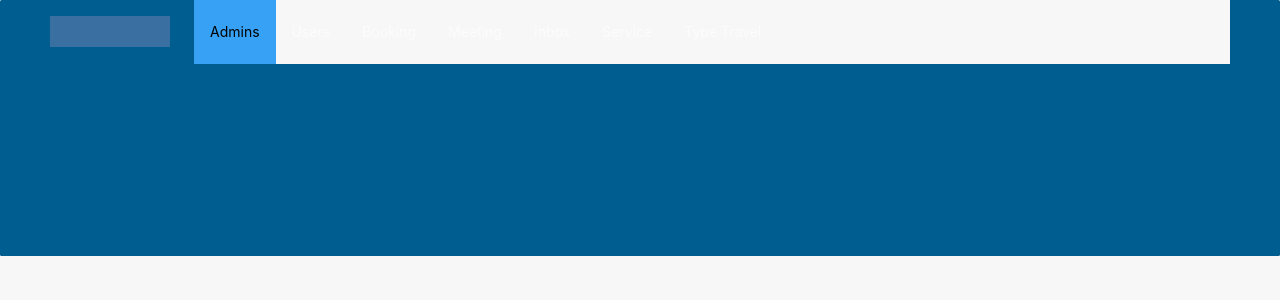
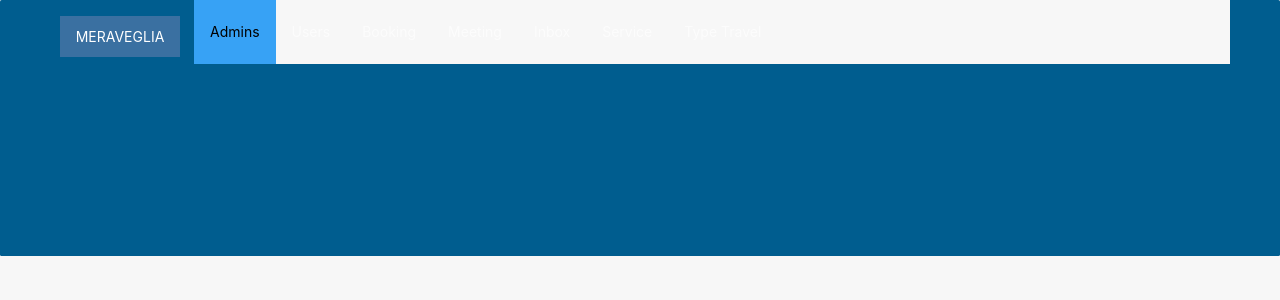
Before and after one commit to Fatenkh7/Real-client-project-FRONTEND, a React (Create React App) app: page /dashboard in a window 1280 px wide. Shown: the top 300 px of the page. Built offline with nearby package versions, Linux system fonts and the light colour scheme.

Commit message:
edit the header

```diff
--- a/src/components/DashboardNav/index.js
+++ b/src/components/DashboardNav/index.js
@@ -20,17 +20,23 @@ export default function DashboardNav() {
           style={{
             float: "left",
             width: 120,
-            height: 31,
-            margin: "16px 24px 16px 0",
+            height: 41,
+            margin: "16px 14px 26px 10px",
             background: "#3a70a1",
+            textAlign: "center",
+            display: "flex",
+            justifyContent: "center",
+            alignItems: "center",
+            color: "#fff",
           }}
-        />
+        >
+          MERAVEGLIA
+        </div>
         <Menu
           theme="dark"
           mode="horizontal"
           defaultSelectedKeys={["1"]}
-          style={{ background: "#f7f7f7",
-        color:"#000000" }}
+          style={{ background: "#f7f7f7", color: "#000000" }}
         >
           <Menu.Item key="1">
             <Link to="/dashboard/admin">Admins</Link>
@@ -56,8 +62,8 @@ export default function DashboardNav() {
             </Menu.Item>
           </Menu.SubMenu>
           <Menu.Item key="8">
-              <Link to="/dashboard/type-travel">Type Travel</Link>
-            </Menu.Item>
+            <Link to="/dashboard/type-travel">Type Travel</Link>
+          </Menu.Item>
         </Menu>
       </Header>
     </Layout>
```
